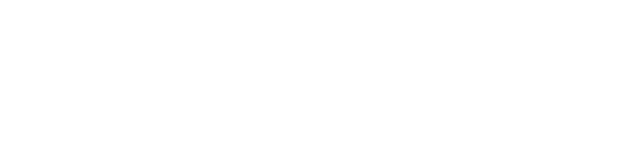
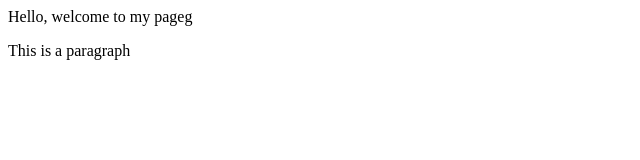
Before and after one commit to JuhunJutheG/example1, a plain HTML site: page index.html in a window 1280 px wide. Shown: the whole page, without its empty margins (0-640 px from the left). Drawn offline with Linux system fonts and the light colour scheme.

Commit message:
Update index.html

```diff
--- a/index.html
+++ b/index.html
@@ -1,5 +1,10 @@
 <!DOCTYPE html>
-<hmtl>
-<head></head>
-<body></body>
+<hmtl lang="en">
+<head>
+
+</head>
+<body>
+  <h>Hello, welcome to my pageg</h>
+  <p>This is a paragraph</p>
+</body>
 </html>
```
